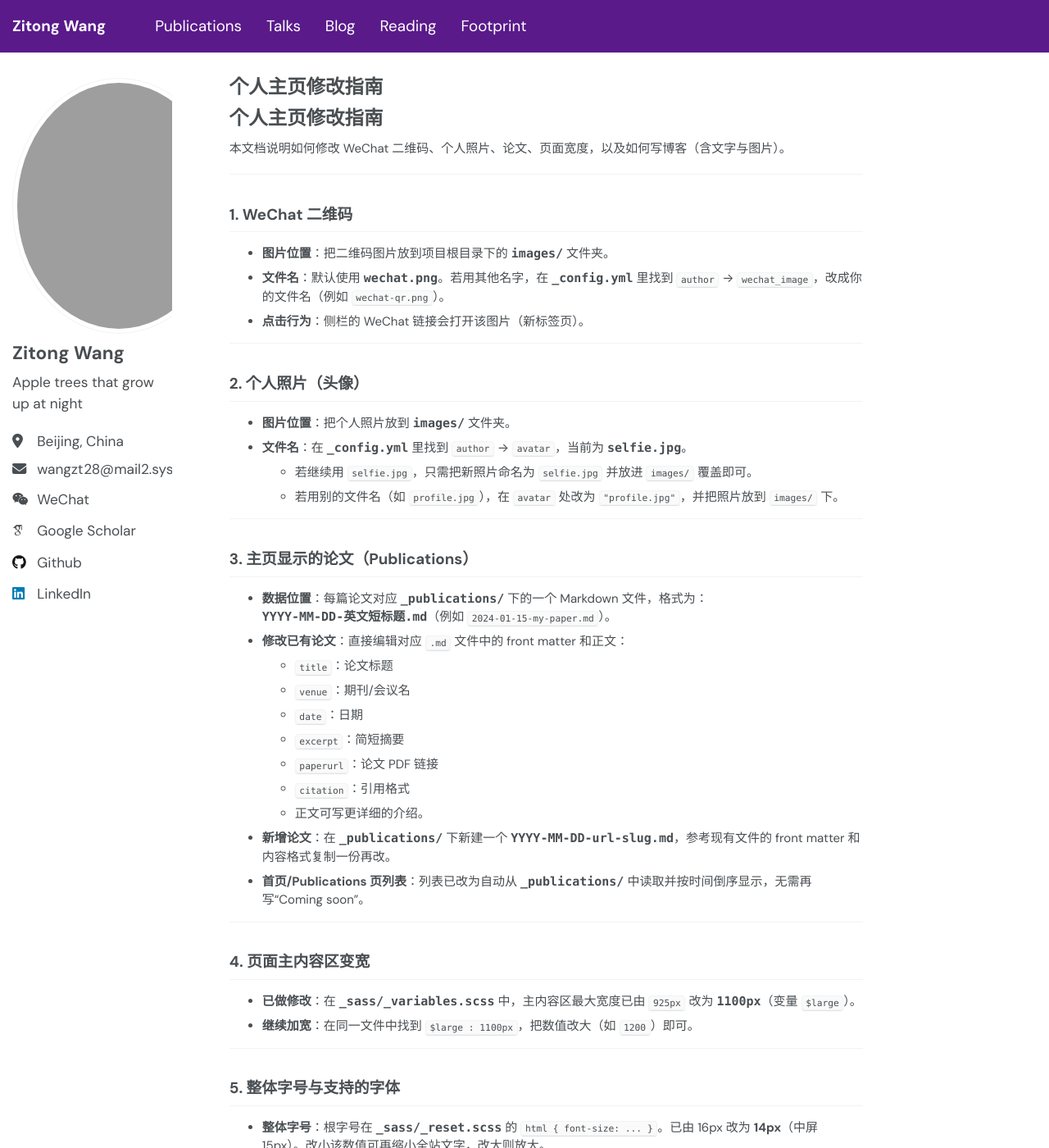
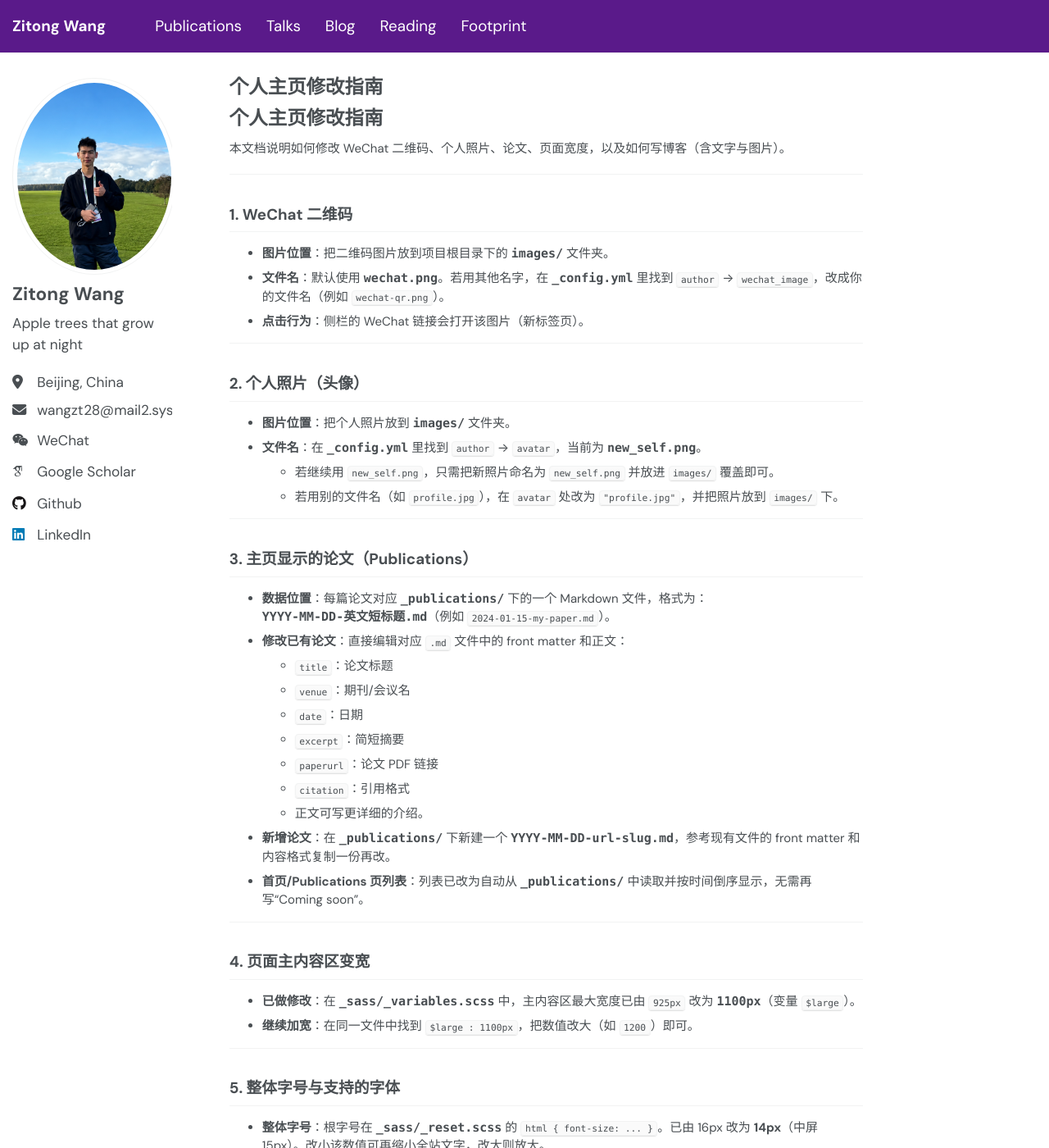
Before and after one commit to ZitongWang018/ZitongWang018.github.io, a Jekyll site: the page built from EDITING_GUIDE.md, in a window 1280 px wide and 1400 px high. Shown: the whole window at 82% size. Built offline with Jekyll 4.4.1, drawn with Linux system fonts in a browser that asks for light colours; some web fonts are replaced; our own code applies the rules of GitHub Pages for plain Markdown files.

Commit message:
Avatar: new_self.png; restore sidebar photo size (200x240)

```diff
--- a/EDITING_GUIDE.md
+++ b/EDITING_GUIDE.md
@@ -15,8 +15,8 @@
 ## 2. 个人照片（头像）
 
 - **图片位置**：把个人照片放到 **`images/`** 文件夹。
-- **文件名**：在 **`_config.yml`** 里找到 `author` → `avatar`，当前为 **`selfie.jpg`**。
-  - 若继续用 `selfie.jpg`，只需把新照片命名为 `selfie.jpg` 并放进 `images/` 覆盖即可。
+- **文件名**：在 **`_config.yml`** 里找到 `author` → `avatar`，当前为 **`new_self.png`**。
+  - 若继续用 `new_self.png`，只需把新照片命名为 `new_self.png` 并放进 `images/` 覆盖即可。
   - 若用别的文件名（如 `profile.jpg`），在 `avatar` 处改为 `"profile.jpg"`，并把照片放到 `images/` 下。
 
 ---
--- a/_config.yml
+++ b/_config.yml
@@ -21,7 +21,7 @@ repository               : "ZitongWang018/ZitongWang018.github.io"
 #               Additional customization can be done by editing /_includes/author-profile.html
 author:
   # Biographic information
-  avatar           : "selfie.jpg"   # 个人头像：将照片放在 images/ 下，此处填文件名
+  avatar           : "new_self.png"   # 个人头像：将照片放在 images/ 下，此处填文件名
   wechat_image     : "wechat.jpg"  # 微信二维码：将图片放在 images/ 下，此处填文件名
   name             : "Zitong Wang"
   # pronouns         : "he/him"
--- a/_sass/_sidebar.scss
+++ b/_sass/_sidebar.scss
@@ -102,9 +102,9 @@
   }
 
   img {
-    max-width: 260px;
-    width: 260px;
-    height: 312px;
+    max-width: 200px;
+    width: 200px;
+    height: 240px;
     aspect-ratio: 5 / 6;
     object-fit: cover;
     border-radius: 50%;
```
Also changed, not shown: images/new_self.png (added).
